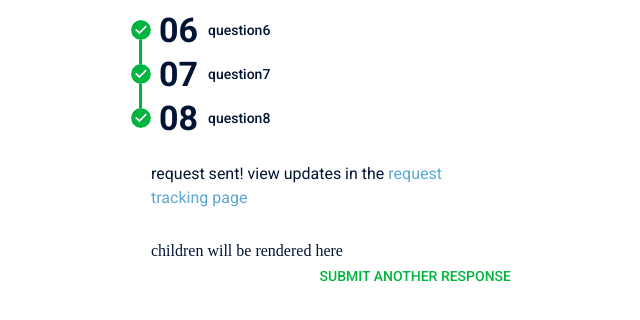
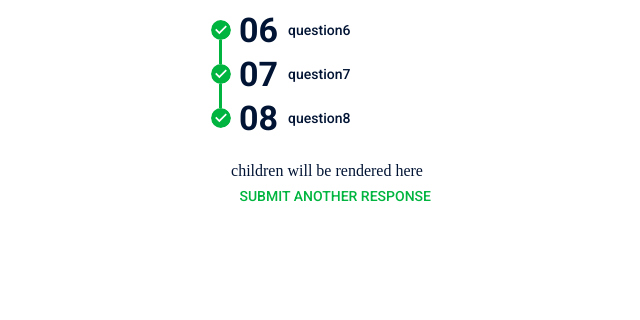
Before and after one commit to ans4asif/HM-Design, a React (Create React App) app: page / in a window 1280 px wide. Shown: the top 320 px of the page, without its empty margins (313-953 px from the left). Built offline with nearby package versions, Linux system fonts and the light colour scheme; a web font is replaced by a local one.

Commit message:
stepper accept only on child

```diff
--- a/src/components/Stepper/index.tsx
+++ b/src/components/Stepper/index.tsx
@@ -1,4 +1,10 @@
-import React, { useState, useRef, useEffect, ChangeEvent } from 'react';
+import React, {
+  useState,
+  useRef,
+  useEffect,
+  ChangeEvent,
+  ReactElement,
+} from 'react';
 import Box from '@mui/material/Box';
 import Stepper from '@mui/material/Stepper';
 import Step from '@mui/material/Step';
@@ -20,7 +26,7 @@ type Props = {
   variant?: 'dark' | 'light';
   questionnaire: Questionnaire;
   onFinish: (values: any) => void;
-  children?: React.ReactNode | JSX.Element;
+  children: ReactElement | string;
   submitBtnText: string;
 };
 const VerticalStepper = ({
@@ -376,10 +382,6 @@ const VerticalStepper = ({
               sx={{ p: 3 }}
               className={finishTextHolder}
             >
-              <Typography>
-                request sent! view updates in the{' '}
-                <span onClick={() => {}}>request tracking page</span>
-              </Typography>
               {children}
               <Button onClick={handleReset} sx={{ mt: 1, mr: 1 }}>
                 {submitBtnText}
```
